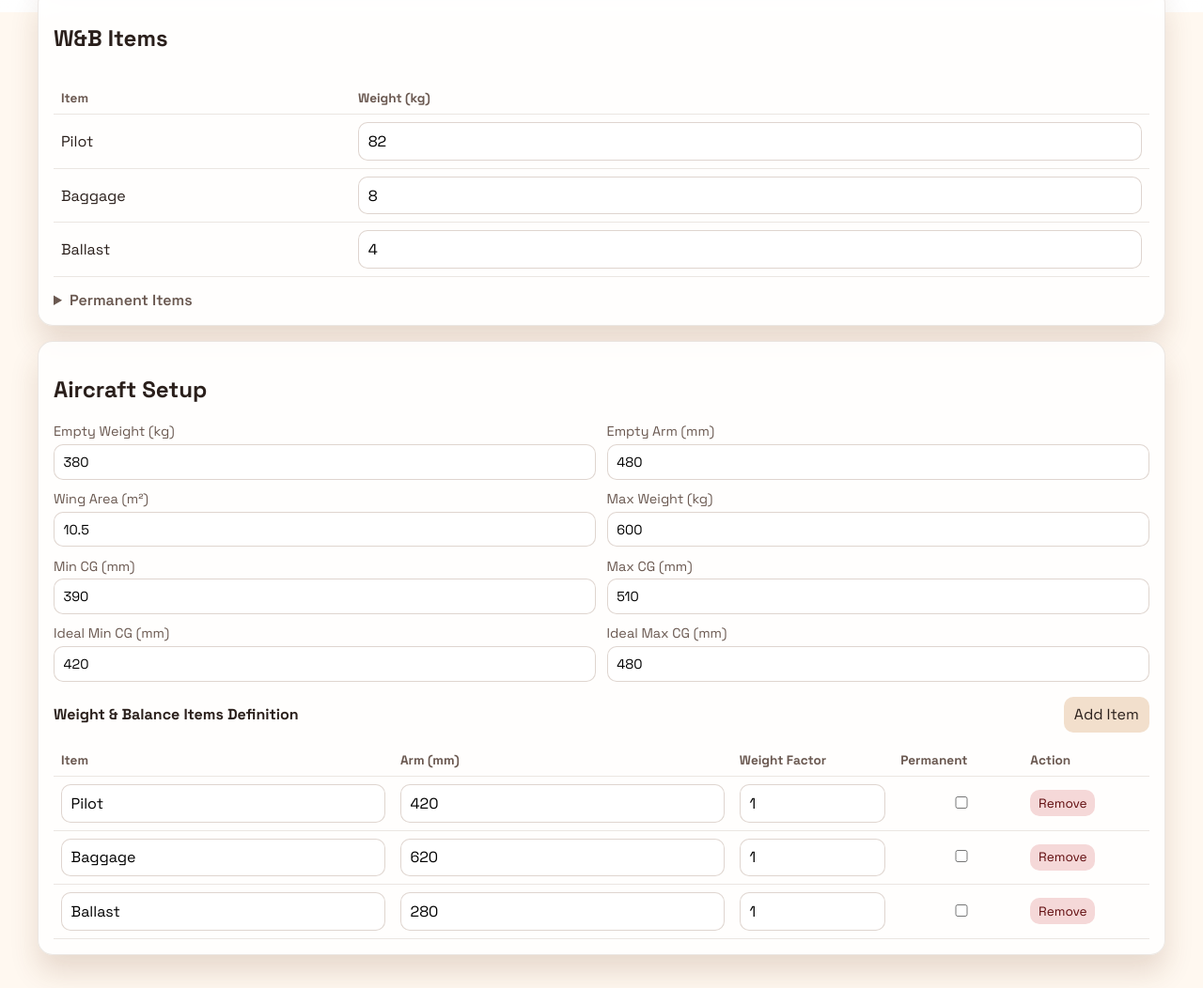
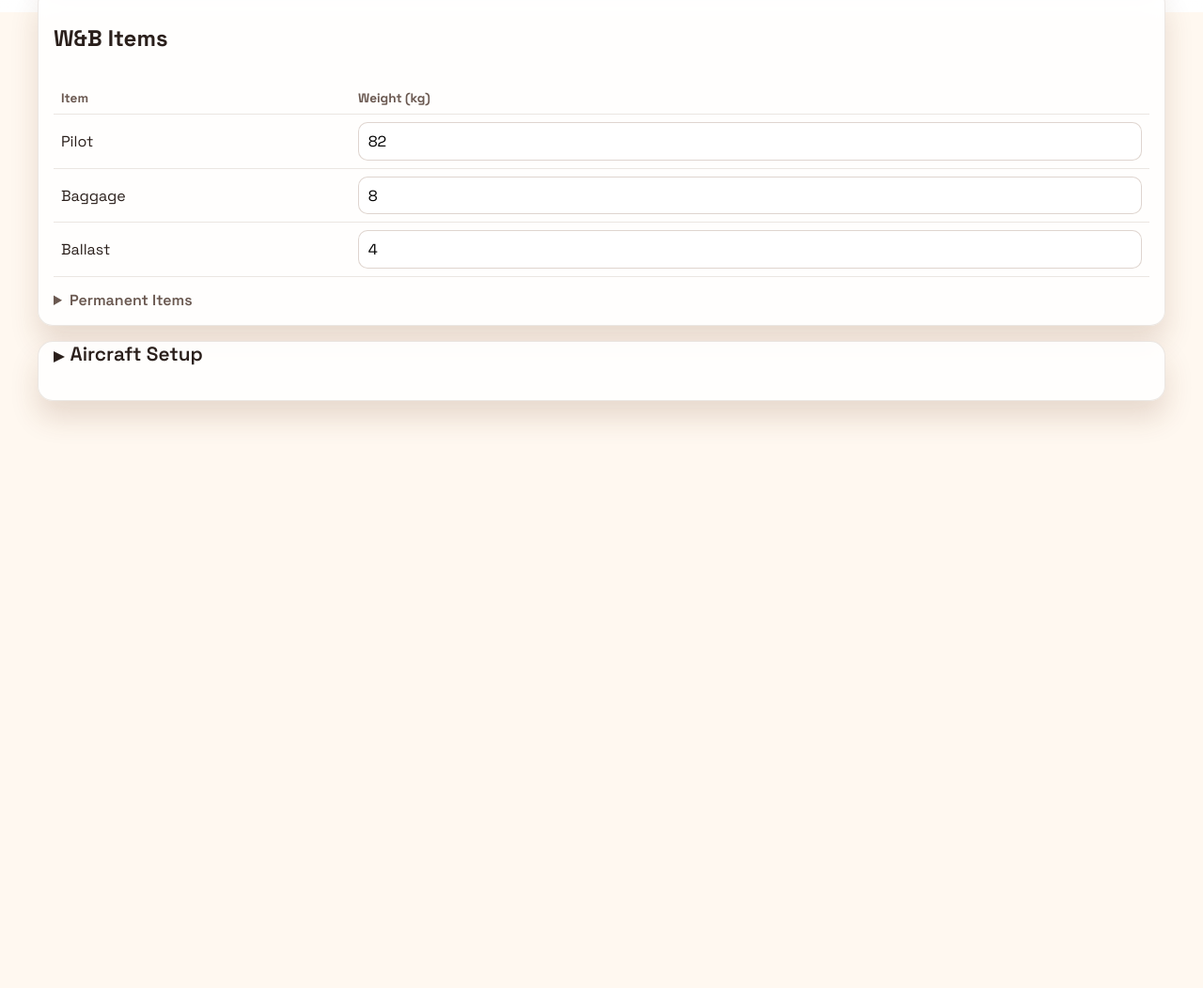
Before and after one commit to llauner/gliding-weight-balance, a website with bundled scripts: page public/index.html in a window 1280 px wide. Shown: the part 787-1839 px from the top of the page at 94% size. After the commit the page ends 1250 px from the top, so only its background shows below. Built offline with nearby package versions, Linux system fonts and the light colour scheme; files whose address does not match are found by name.

```diff
--- a/data/profiles.json
+++ b/data/profiles.json
@@ -2,7 +2,7 @@
   {
     "id": "profile_1778491482774_q7d1m4",
     "createdAt": "2026-05-11T09:24:42.774Z",
-    "updatedAt": "2026-05-11T11:50:51.379Z",
+    "updatedAt": "2026-05-11T12:00:37.585Z",
     "name": "D-KLDO",
     "aircraft": {
       "emptyWeight": 418.4,
@@ -11,6 +11,8 @@
       "maxWeight": 600,
       "minCg": 320,
       "maxCg": 430,
+      "idealMinCg": 395,
+      "idealMaxCg": 403,
       "itemDefinitions": [
         {
           "name": "Pilot",
--- a/public/index.html
+++ b/public/index.html
@@ -89,8 +89,8 @@
         </details>
       </section>
 
-      <section class="panel">
-        <h2>Aircraft Setup</h2>
+      <details class="panel aircraft-setup">
+        <summary>Aircraft Setup</summary>
         <div class="grid-fields">
           <label>Empty Weight (kg)<input id="emptyWeight" type="number" step="0.1" value="380" /></label>
           <label>Empty Arm (mm)<input id="emptyArm" type="number" step="1" value="480" /></label>
@@ -120,7 +120,7 @@
             <tbody id="itemDefinitionsBody"></tbody>
           </table>
         </div>
-      </section>
+      </details>
     </main>
 
     <template id="itemRowTemplate">
--- a/public/styles.css
+++ b/public/styles.css
@@ -175,6 +175,31 @@ select:focus {
   font-weight: 600;
 }
 
+.aircraft-setup summary {
+  cursor: pointer;
+  font-size: 1.3rem;
+  font-weight: 600;
+  margin: -1rem -1rem 0.8rem -1rem;
+  padding: 0 1rem 0.5rem 1rem;
+  list-style: none;
+}
+
+.aircraft-setup summary::-webkit-details-marker {
+  display: none;
+}
+
+.aircraft-setup summary::before {
+  content: "▶ ";
+  display: inline-block;
+  margin-right: 0.4rem;
+  transition: transform 200ms ease;
+  font-size: 0.9rem;
+}
+
+.aircraft-setup[open] summary::before {
+  transform: rotate(90deg);
+}
+
 table {
   width: 100%;
   border-collapse: collapse;
--- a/server.js
+++ b/server.js
@@ -112,6 +112,8 @@ function normalizeProfile(payload) {
       maxWeight: Number(aircraft.maxWeight) || 0,
       minCg: Number(aircraft.minCg) || 0,
       maxCg: Number(aircraft.maxCg) || 0,
+      idealMinCg: Number(aircraft.idealMinCg) || 420,
+      idealMaxCg: Number(aircraft.idealMaxCg) || 480,
       itemDefinitions: persistedItemDefinitions,
       stationDefinitions: persistedItemDefinitions
     },
```
Also changed, not shown: 1 other file.
